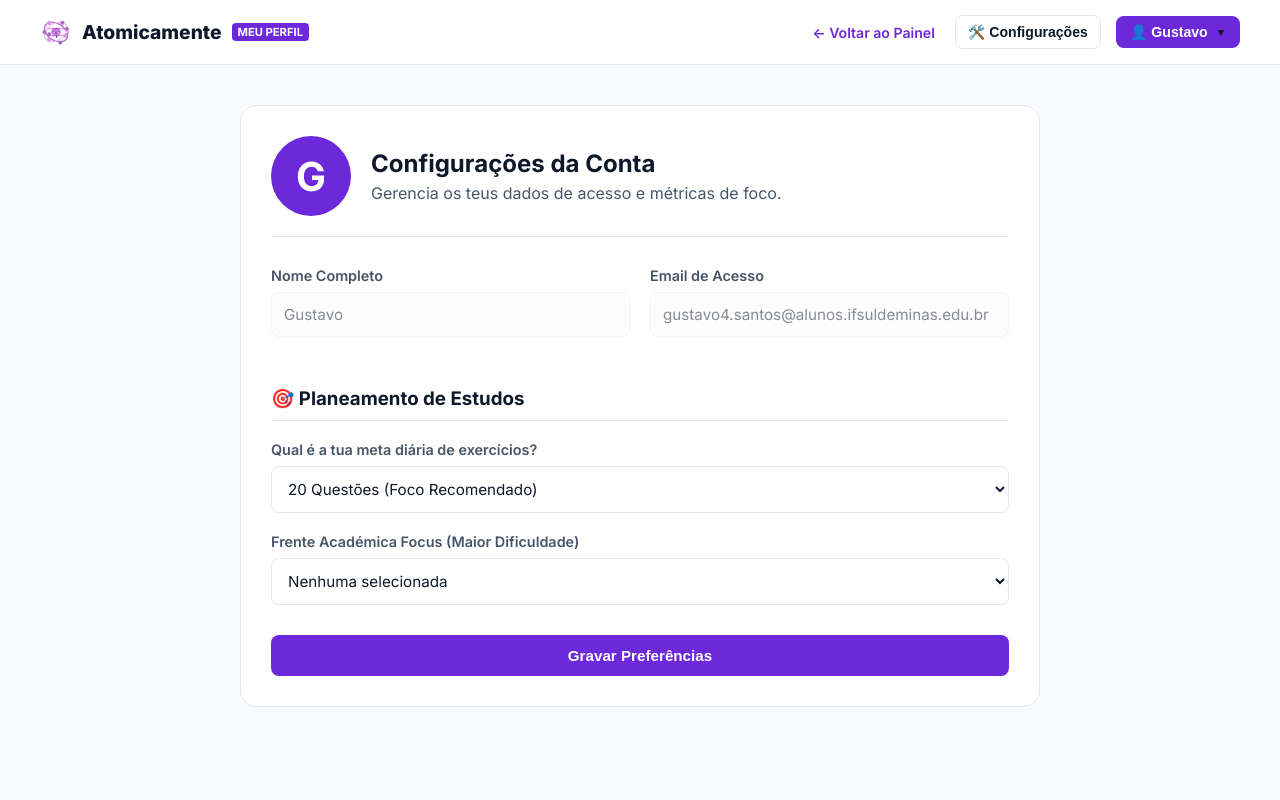
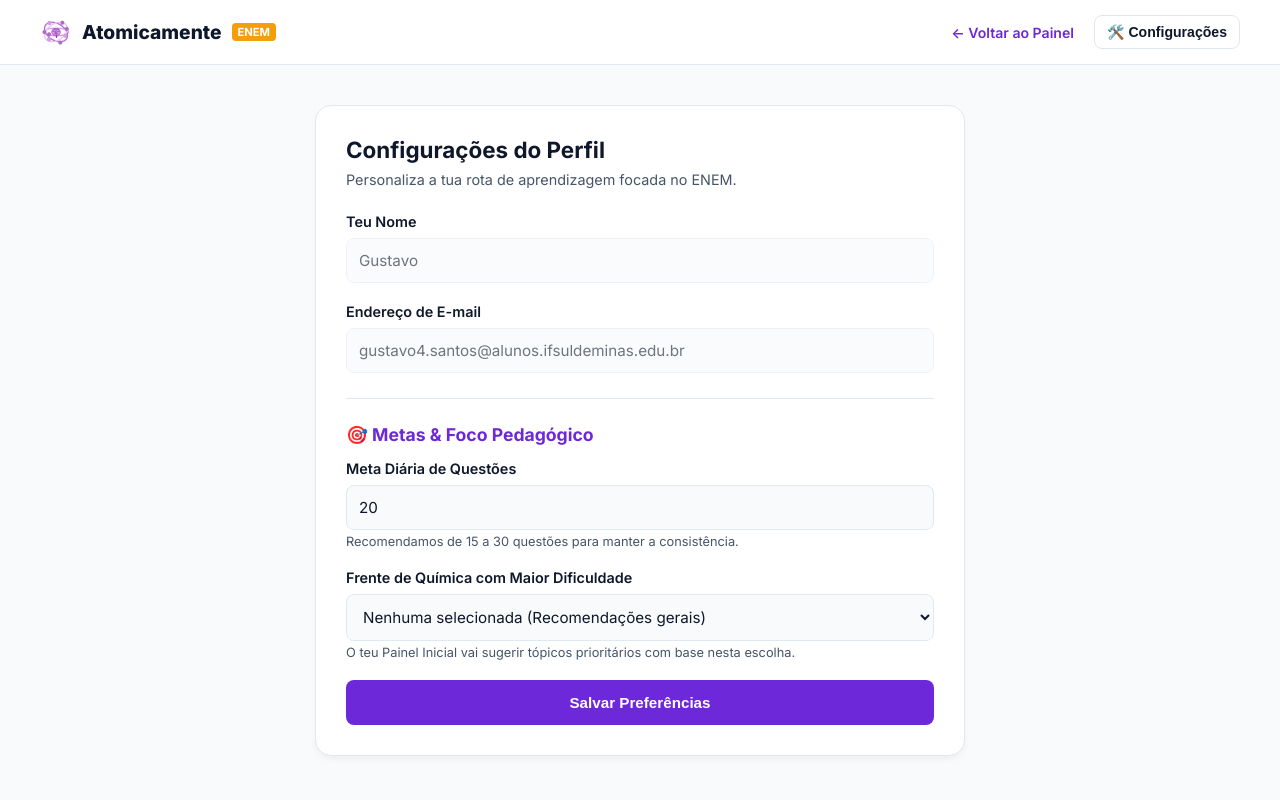
Before and after one commit to ghsnts/atomicamente, a PHP site: page /perfil.php in a window 1280 px wide. Run offline with PHP 8.4, Linux system fonts and the light colour scheme; a user stored in the database is signed in; data comes from the database, SQL or seed files in the repository.

Commit message:
Update perfil.php for better user preference management
Refactor user preferences handling and improve form validation.

```diff
--- a/perfil.php
+++ b/perfil.php
@@ -1,53 +1,57 @@
 <?php
 session_start();
-require_once 'config.php'; // Garante que a conexão com a base de dados ($pdo) está aqui
+require_once 'config.php';
 
-// Proteção básica: apenas utilizadores logados
+// Proteção: Garante que o utilizador está logado
 if (!isset($_SESSION['user_id'])) {
     header("Location: login.php");
     exit;
 }
 
 $user_id = $_SESSION['user_id'];
-$mensagem = "";
-$erro = "";
+$mensagem_sucesso = "";
+$mensagem_erro = "";
 
-// 1. BUSCAR AS PREFERÊNCIAS ATUAIS NA BASE DE DADOS
-try {
-    $stmt = $pdo->prepare("SELECT meta_diaria, frente_foco FROM users WHERE id = :id");
-    $stmt->execute(['id' => $user_id]);
-    $usuario_dados = $stmt->fetch(PDO::FETCH_ASSOC);
-
-    // Se o aluno ainda não tiver preferências, assume estes valores padrão
-    $meta_atual = $usuario_dados['meta_diaria'] ?? 20;
-    $frente_atual = $usuario_dados['frente_foco'] ?? '';
-} catch (PDOException $e) {
-    $erro = "Erro ao carregar dados: " . $e->getMessage();
-    $meta_atual = 20;
-    $frente_atual = '';
-}
-
-// 2. PROCESSAR A GRAVAÇÃO QUANDO O FORMULÁRIO FOR SUBMETIDO
+// 1. PROCESSAR O ENVIO DO FORMULÁRIO (GRAVAÇÃO)
 if ($_SERVER['REQUEST_METHOD'] === 'POST') {
     $meta_diaria = filter_input(INPUT_POST, 'meta_diaria', FILTER_VALIDATE_INT);
     $frente_foco = filter_input(INPUT_POST, 'frente_foco', FILTER_DEFAULT);
 
+    // Validações básicas de segurança
+    if ($meta_diaria === false || $meta_diaria < 1) {
+        $meta_diaria = 20; // Fallback seguro
+    }
+
+    // Validar se a frente enviada pertence ao escopo de Química do site
+    $frentes_validas = ['geral', 'fisico', 'organica', 'ambiental', ''];
+    if (!in_array($frente_foco, $frentes_validas)) {
+        $frente_foco = '';
+    }
+
     try {
-        $stmt_update = $pdo->prepare("UPDATE users SET meta_diaria = :meta, frente_foco = :frente WHERE id = :id");
-        $stmt_update->execute([
-            'meta' => $meta_diaria,
-            'frente' => $frente_foco,
-            'id' => $user_id
+        $stmtUpdate = $pdo->prepare("UPDATE users SET meta_diaria = :meta, frente_foco = :foco WHERE id = :uid");
+        $stmtUpdate->execute([
+            ':meta' => $meta_diaria,
+            ':foco' => $frente_foco,
+            ':uid'  => $user_id
         ]);
+        $mensagem_sucesso = "Preferências de Química atualizadas com sucesso! 🧪";
+    } catch (PDOException $e) {
+        $mensagem_erro = "Erro ao salvar no banco de dados: " . $e->getMessage();
+    }
+}
 
-        $mensagem = "Preferências atualizadas com sucesso!";
+// 2. BUSCAR DADOS ATUAIS DO ALUNO PARA PREENCHER O FORMULÁRIO
+try {
+    // Alterado 'name' para 'nome' para bater com o padrão da tua base de dados
+    $stmtUser = $pdo->prepare("SELECT nome, email, meta_diaria, frente_foco FROM users WHERE id = :uid");
+    $stmtUser->execute([':uid' => $user_id]);
+    $user = $stmtUser->fetch(PDO::FETCH_ASSOC);
 
-        // Atualiza as variáveis locais para que o HTML mostre a nova seleção imediatamente
-        $meta_atual = $meta_diaria;
-        $frente_atual = $frente_foco;
+    $meta_atual = $user['meta_diaria'] ?? 20;
+    $frente_atual = $user['frente_foco'] ?? '';
 } catch (PDOException $e) {
-        $erro = "Erro ao salvar as configurações: " . $e->getMessage();
-    }
+    die("Erro ao carregar perfil: " . $e->getMessage());
 }
 ?>
 <!DOCTYPE html>
@@ -55,62 +59,90 @@ if ($_SERVER['REQUEST_METHOD'] === 'POST') {
 <head>
   <meta charset="UTF-8">
   <meta name="viewport" content="width=device-width, initial-scale=1.0">
-  <title>Meu Perfil | Atomicamente</title>
+  <title>Preferências do Perfil | Atomicamente</title>
+  <link rel="icon" href="assets/favicon.ico" type="image/x-icon" />
   <link rel="preconnect" href="https://fonts.googleapis.com">
   <link rel="preconnect" href="https://fonts.gstatic.com" crossorigin>
   <link href="https://fonts.googleapis.com/css2?family=Inter:wght@400;500;600;700;800&display=swap" rel="stylesheet">
+
   <link rel="stylesheet" href="css/plataforma.css">
+  <style>
+    .perfil-container { max-width: 650px; margin: 40px auto; padding: 0 20px; }
+
+    .card-perfil {
+      background-color: var(--bg-card);
+      border: 1px solid var(--borda);
+      border-radius: 16px;
+      padding: 30px;
+      box-shadow: 0 4px 6px -1px rgba(0, 0, 0, 0.05);
+    }
+
+    .form-group { margin-bottom: 20px; }
+    .form-label {
+      display: block;
+      font-size: 0.9rem;
+      font-weight: 600;
+      color: var(--texto-principal);
+      margin-bottom: 8px;
+    }
+
+    .form-input, .form-select {
+      width: 100%;
+      padding: 12px;
+      border: 1px solid var(--borda);
+      background-color: var(--bg-global);
+      color: var(--texto-principal);
+      border-radius: 8px;
+      font-size: 0.95rem;
+      font-family: inherit;
+      box-sizing: border-box;
+      transition: border-color 0.2s;
+    }
+    .form-input:focus, .form-select:focus {
+      border-color: var(--roxo-base);
+      outline: none;
+    }
+    .form-input[disabled] {
+      opacity: 0.6;
+      cursor: not-allowed;
+    }
+
+    .alert { padding: 12px 16px; border-radius: 8px; font-size: 0.9rem; font-weight: 500; margin-bottom: 20px; }
+    .alert-sucesso { background-color: var(--sucesso-fundo); color: var(--sucesso); border: 1px solid rgba(16, 185, 129, 0.2); }
+    .alert-erro { background-color: #fef2f2; color: #ef4444; border: 1px solid rgba(239, 68, 68, 0.2); }
+
+    .btn-salvar {
+      background: var(--roxo-base);
+      color: white;
+      border: none;
+      padding: 14px 20px;
+      font-size: 0.95rem;
+      font-weight: 600;
+      border-radius: 8px;
+      cursor: pointer;
+      width: 100%;
+      transition: background 0.2s;
+    }
+    .btn-salvar:hover { background: var(--roxo-vivo); }
+  </style>
   <script src="js/tema.js"></script>
-  <style>
-    .perfil-container { max-width: 800px; margin: 40px auto; padding: 0 20px; }
-    .card-perfil { background: var(--bg-card); border-radius: 16px; border: 1px solid var(--borda); padding: 30px; margin-bottom: 25px; transition: background 0.2s; }
-    .perfil-header { display: flex; align-items: center; gap: 20px; margin-bottom: 30px; padding-bottom: 20px; border-bottom: 1px solid var(--borda); }
-    .avatar-grande { width: 80px; height: 80px; border-radius: 50%; background: var(--roxo-base); color: white; display: flex; align-items: center; justify-content: center; font-size: 2.5rem; font-weight: 700; }
-
-    .form-group { margin-bottom: 20px; display: flex; flex-direction: column; gap: 8px; }
-    .form-group label { font-size: 0.9rem; font-weight: 600; color: var(--texto-secundario); }
-    .form-control { padding: 12px; border: 1px solid var(--borda); border-radius: 8px; background: transparent; color: var(--texto-principal); font-family: 'Inter', sans-serif; font-size: 0.95rem; width: 100%; box-sizing: border-box; }
-    .form-control:focus { outline: none; border-color: var(--roxo-base); }
-    .form-control:disabled { opacity: 0.5; cursor: not-allowed; background: rgba(0,0,0,0.02); }
-
-    .btn-salvar { background: var(--roxo-base); color: white; border: none; padding: 12px 24px; border-radius: 8px; font-weight: 600; cursor: pointer; transition: 0.2s; width: 100%; font-size: 0.95rem; }
-    .btn-salvar:hover { background: #6d28d9; }
-
-    .alerta { padding: 15px; border-radius: 8px; font-size: 0.95rem; margin-bottom: 20px; font-weight: 500; }
-    .alerta-sucesso { background: #ecfdf5; border: 1px solid #10b981; color: #065f46; }
-    .alerta-erro { background: #fef2f2; border: 1px solid #ef4444; color: #991b1b; }
-  </style>
 </head>
 <body class="dash-body">
 
   <header class="topo-dash">
     <div class="container nav-dash" style="display: flex; justify-content: space-between; align-items: center; width: 100%;">
-
       <a href="dashboard.php" class="marca-dash">
         <img src="assets/icone-simplificado.png" alt="Logo" style="height: 32px; border-radius: 6px;" />
-        Atomicamente <span class="badge-enem" style="background: var(--roxo-base);">MEU PERFIL</span>
+        Atomicamente <span class="badge-enem">ENEM</span>
       </a>
 
       <div style="display: flex; align-items: center; gap: 15px;">
         <a href="dashboard.php" style="color: var(--roxo-base); text-decoration: none; font-weight: 600; font-size: 0.88rem; margin-right: 5px;">← Voltar ao Painel</a>
 
         <div class="menu-dropdown">
-          <button onclick="alternarDropdown('drop-config')" style="background: none; border: 1px solid var(--borda); color: var(--texto-principal); padding: 8px 12px; font-size: 0.88rem; border-radius: 8px; font-weight: 600; cursor: pointer; display: flex; align-items: center; gap: 6px;">
-            🛠️ Configurações
-          </button>
+          <button onclick="alternarDropdown('drop-config')" style="background: none; border: 1px solid var(--borda); color: var(--texto-principal); padding: 8px 12px; font-size: 0.88rem; border-radius: 8px; font-weight: 600; cursor: pointer;">🛠️ Configurações</button>
           <div id="drop-config" class="dropdown-conteudo">
-            <div class="dropdown-item" onclick="alternarModoNoturno()">
-              <span id="btn-tema-texto">🌙 Modo Escuro</span>
-            </div>
-          </div>
-        </div>
-
-        <div class="menu-dropdown">
-          <button onclick="alternarDropdown('drop-perfil')" style="background: var(--roxo-base); color: white; border: none; padding: 8px 14px; font-size: 0.88rem; border-radius: 8px; font-weight: 700; cursor: pointer; display: flex; align-items: center; gap: 8px;">
-            👤 <?php echo explode(' ', $_SESSION['user_nome'] ?? 'Estudante')[0]; ?> <span style="font-size: 0.65rem;">▼</span>
-          </button>
-          <div id="drop-perfil" class="dropdown-conteudo">
-            <a href="logout.php" class="dropdown-item sair">🚪 Sair da Conta</a>
+            <div class="dropdown-item" onclick="alternarModoNoturno()"><span id="btn-tema-texto">🌙 Modo Escuro</span></div>
           </div>
         </div>
       </div>
@@ -118,65 +150,64 @@ if ($_SERVER['REQUEST_METHOD'] === 'POST') {
   </header>
 
   <main class="perfil-container">
+    <div class="card-perfil">
+      <h2 style="margin: 0 0 8px 0; font-size: 1.4rem; color: var(--texto-principal);">Configurações do Perfil</h2>
+      <p style="margin: 0 0 25px 0; color: var(--texto-secundario); font-size: 0.9rem;">Personaliza a tua rota de aprendizagem focada no ENEM.</p>
 
-    <?php if (!empty($mensagem)): ?>
-      <div class="alerta alerta-sucesso"><?php echo $mensagem; ?></div>
+      <?php if (!empty($mensagem_sucesso)): ?>
+          <div class="alert alert-sucesso"><?php echo $mensagem_sucesso; ?></div>
       <?php endif; ?>
-    <?php if (!empty($erro)): ?>
-      <div class="alerta alerta-erro"><?php echo $erro; ?></div>
+      <?php if (!empty($mensagem_erro)): ?>
+          <div class="alert alert-erro"><?php echo $mensagem_erro; ?></div>
       <?php endif; ?>
 
-    <div class="card-perfil">
-      <div class="perfil-header">
-        <div class="avatar-grande">
-          <?php echo strtoupper(substr($_SESSION['user_nome'] ?? 'A', 0, 1)); ?>
-        </div>
-        <div>
-          <h1 style="margin: 0; font-size: 1.5rem;">Configurações da Conta</h1>
-          <p style="margin: 5px 0 0; color: var(--texto-secundario);">Gerencia os teus dados de acesso e métricas de foco.</p>
-        </div>
-      </div>
+      <form action="perfil.php" method="POST">
 
-      <form method="POST">
-        <div style="display: grid; grid-template-columns: 1fr 1fr; gap: 20px; margin-bottom: 25px;">
         <div class="form-group">
-            <label>Nome Completo</label>
-            <input type="text" class="form-control" value="<?php echo htmlspecialchars($_SESSION['user_nome'] ?? ''); ?>" disabled>
+  <label class="form-label">Teu Nome</label>
+  <input type="text" class="form-input" value="<?php echo htmlspecialchars($user['nome'] ?? $_SESSION['user_nome'] ?? 'Estudante'); ?>" disabled />
 </div>
 
         <div class="form-group">
-            <label>Email de Acesso</label>
-            <input type="email" class="form-control" value="<?php echo htmlspecialchars($_SESSION['user_email'] ?? ''); ?>" disabled>
-          </div>
+          <label class="form-label">Endereço de E-mail</label>
+          <input type="email" class="form-input" value="<?php echo htmlspecialchars($user['email']); ?>" disabled />
         </div>
 
-        <h3 style="margin-top: 30px; border-bottom: 1px solid var(--borda); padding-bottom: 10px; margin-bottom: 20px;">🎯 Planeamento de Estudos</h3>
+        <hr style="border: 0; height: 1px; background: var(--borda); margin: 25px 0;" />
+        <h3 style="margin: 0 0 15px 0; font-size: 1.1rem; color: var(--roxo-base);">🎯 Metas & Foco Pedagógico</h3>
 
         <div class="form-group">
-          <label>Qual é a tua meta diária de exercícios?</label>
-          <select name="meta_diaria" class="form-control">
-            <option value="10" <?php echo $meta_atual == 10 ? 'selected' : ''; ?>>10 Questões (Aquecimento)</option>
-            <option value="20" <?php echo $meta_atual == 20 ? 'selected' : ''; ?>>20 Questões (Foco Recomendado)</option>
-            <option value="40" <?php echo $meta_atual == 40 ? 'selected' : ''; ?>>40 Questões (Intensivo)</option>
-            <option value="90" <?php echo $meta_atual == 90 ? 'selected' : ''; ?>>90 Questões (Simulado)</option>
-          </select>
+          <label class="form-label" for="meta_diaria">Meta Diária de Questões</label>
+          <input type="number" id="meta_diaria" name="meta_diaria" class="form-input" min="1" max="200" value="<?php echo $meta_atual; ?>" required />
+          <small style="color: var(--texto-secundario); font-size: 0.8rem; display: block; margin-top: 4px;">Recomendamos de 15 a 30 questões para manter a consistência.</small>
         </div>
 
-        <div class="form-group" style="margin-bottom: 30px;">
-          <label>Frente Académica Focus (Maior Dificuldade)</label>
-          <select name="frente_foco" class="form-control">
-            <option value="" <?php echo $frente_atual == '' ? 'selected' : ''; ?>>Nenhuma selecionada</option>
-            <option value="natureza" <?php echo $frente_atual == 'natureza' ? 'selected' : ''; ?>>Ciências da Natureza</option>
-            <option value="matematica" <?php echo $frente_atual == 'matematica' ? 'selected' : ''; ?>>Matemática</option>
-            <option value="humanas" <?php echo $frente_atual == 'humanas' ? 'selected' : ''; ?>>Ciências Humanas</option>
-            <option value="linguagens" <?php echo $frente_atual == 'linguagens' ? 'selected' : ''; ?>>Linguagens e Códigos</option>
+        <div class="form-group">
+          <label class="form-label" for="frente_foco">Frente de Química com Maior Dificuldade</label>
+          <select id="frente_foco" name="frente_foco" class="form-select">
+            <option value="" <?php echo $frente_atual == '' ? 'selected' : ''; ?>>Nenhuma selecionada (Recomendações gerais)</option>
+            <option value="geral" <?php echo $frente_atual == 'geral' ? 'selected' : ''; ?>>Química Geral e Atomística</option>
+            <option value="fisico" <?php echo $frente_atual == 'fisico' ? 'selected' : ''; ?>>Físico-Química (Cálculos e Soluções)</option>
+            <option value="organica" <?php echo $frente_atual == 'organica' ? 'selected' : ''; ?>>Química Orgânica (Cadeias e Funções)</option>
+            <option value="ambiental" <?php echo $frente_atual == 'ambiental' ? 'selected' : ''; ?>>Química Ambiental e Cotidiano</option>
           </select>
+          <small style="color: var(--texto-secundario); font-size: 0.8rem; display: block; margin-top: 4px;">O teu Painel Inicial vai sugerir tópicos prioritários com base nesta escolha.</small>
         </div>
 
-        <button type="submit" class="btn-salvar">Gravar Preferências</button>
+        <button type="submit" class="btn-salvar">Salvar Preferências</button>
       </form>
     </div>
   </main>
 
+  <script>
+    function alternarDropdown(id) {
+        document.getElementById(id).classList.toggle('mostrar');
+    }
+    window.onclick = function(event) {
+        if (!event.target.matches('button')) {
+            document.querySelectorAll('.dropdown-conteudo').forEach(drop => drop.classList.remove('mostrar'));
+        }
+    }
+  </script>
 </body>
 </html>
```
Lines whose indentation alone changed are shown as unchanged.
